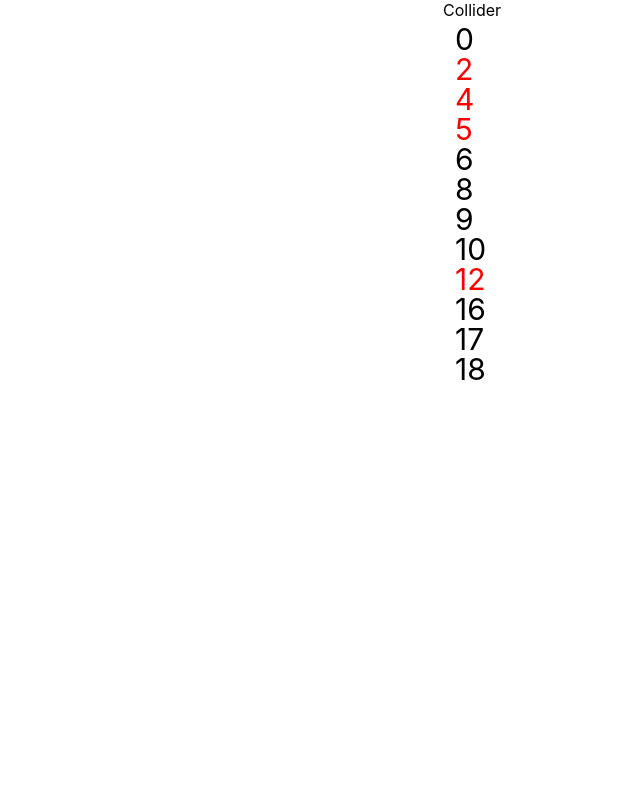
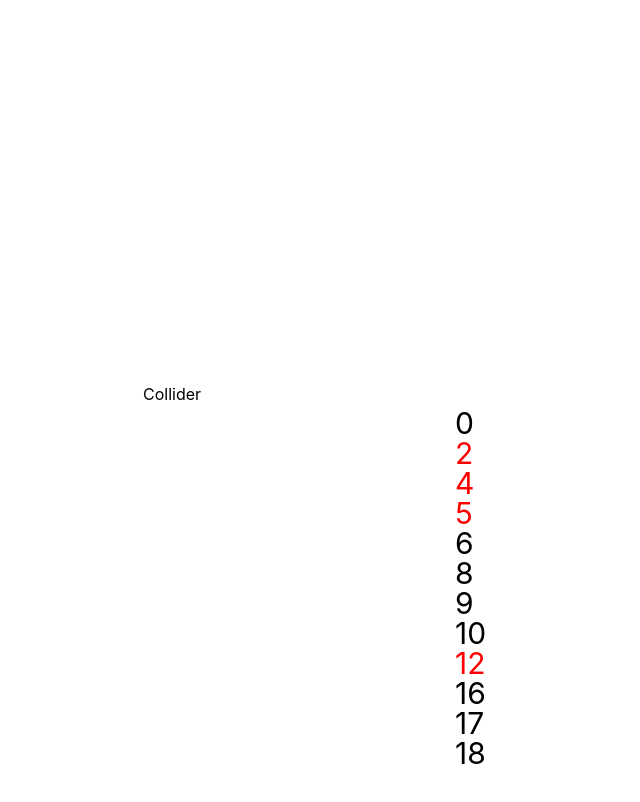
Before and after one commit to nickzylstra/collider, a React (Create React App) app: page / in a window 1280 px wide. Shown: the top 802 px of the page, without its empty margins (168-808 px from the left). Built offline with nearby package versions, Linux system fonts and the light colour scheme.

Commit message:
Render enemy

```diff
--- a/src/components/collider/Collider.jsx
+++ b/src/components/collider/Collider.jsx
@@ -1,12 +1,28 @@
 import React, { useState, useRef, useEffect } from 'react';
 import * as d3 from 'd3';
+import Enemy from './Enemy';
 
 const Collider = () => {
+  const width = 600;
+  const height = 400;
+  const enemyCount = 20;
+
+
+  const gameContainer = useRef(null);
 
   return (
-    <>
+    <div className="Collider">
       Collider
-    </>
+      <svg
+        ref={gameContainer}
+        className="game-container"
+        width={width}
+        height={height}
+      >
+        <Enemy x={100} y={100} size={10} />
+        <Enemy x={200} y={200} size={10} />
+      </svg>
+    </div>
   )
 };
 
--- /dev/null
+++ b/src/components/collider/Enemy.jsx
@@ -0,0 +1,32 @@
+import React from 'react';
+
+
+const Enemy = ({ x, y, size }) => {
+  return (
+    <g
+      id="R1"
+      transform={`translate(${x} ${y})`}
+    >
+      <ellipse
+       rx="0"
+       ry="0"
+       opacity=".3"
+      >
+        <animate
+          attributeName="ry"
+          dur="3s"
+          values={`${size}; ${size * 3}; ${size}`}
+          repeatCount="indefinite"
+        />
+        <animate
+          attributeName="rx"
+          dur="3s"
+          values={`${size}; ${size * 3}; ${size}`}
+          repeatCount="indefinite"
+        />
+      </ellipse>
+    </g>
+  );
+};
+
+export default Enemy;
```
